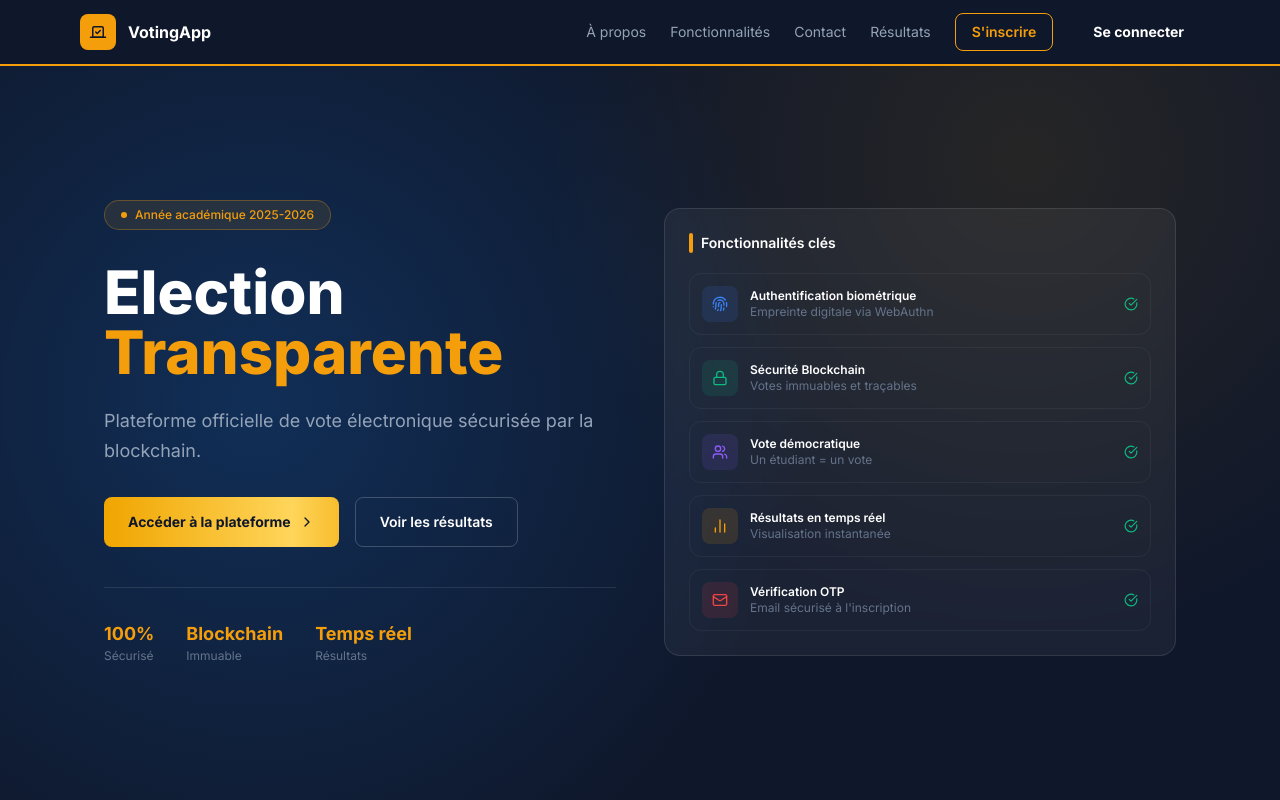
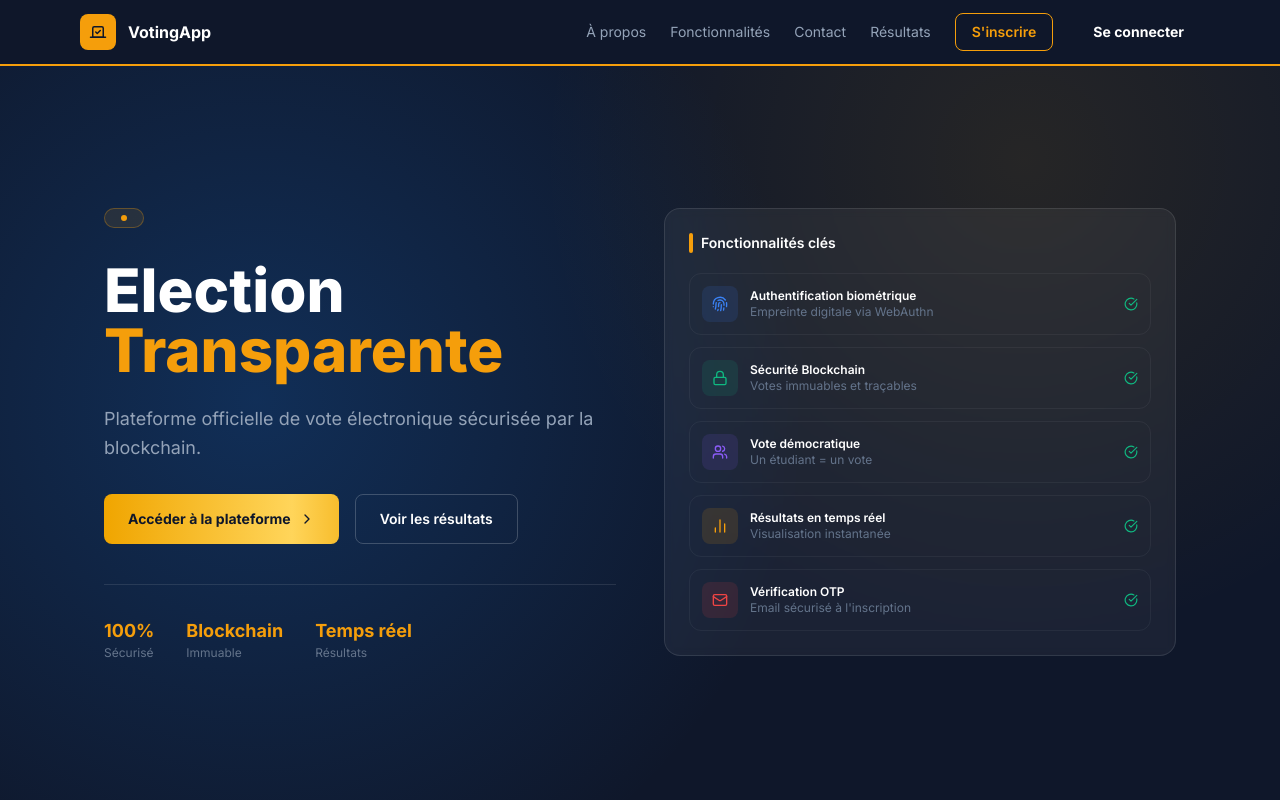
Before and after one commit to mouthe-gerald/vote-delegue, a React (Vite) app in the folder frontend/: page / in a window 1280 px wide. Shown: the top 800 px of the page. Built offline with nearby package versions, Linux system fonts and the light colour scheme; no server answers.

Commit message:
Supprimer badge année académique et texte footer accueil

```diff
--- a/frontend/src/pages/Accueil.jsx
+++ b/frontend/src/pages/Accueil.jsx
@@ -132,7 +132,6 @@ const Accueil = () => {
           <div>
             <div className="fade1 inline-flex items-center gap-2 bg-amber-500/10 border border-amber-500/30 rounded-full px-4 py-1.5 mb-8">
               <div className="w-1.5 h-1.5 bg-amber-500 rounded-full animate-pulse" />
-              <span className="text-amber-500 text-xs font-medium">Année académique 2025-2026</span>
             </div>
             <h1 className="fade2 text-4xl sm:text-5xl lg:text-6xl font-extrabold text-white leading-normal mb-6">
               Election<br />
@@ -302,7 +301,6 @@ const Accueil = () => {
           </div>
           <span className="text-white font-semibold text-sm">VotingApp</span>
         </div>
-        <p className="text-slate-600 text-xs">© 2025-2026 Plateforme de Vote en Ligne</p>
       </footer>
     </div>
   )
```
